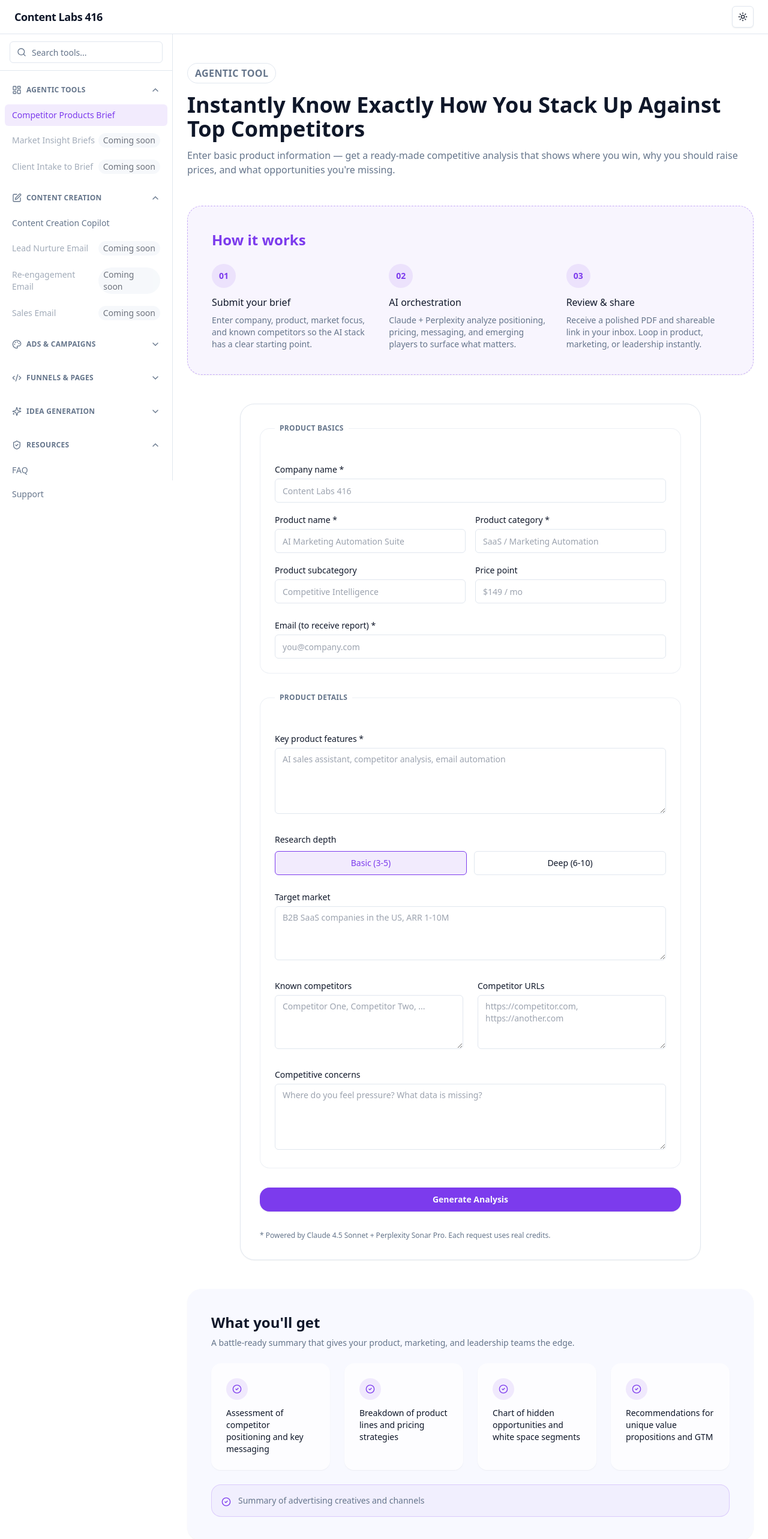
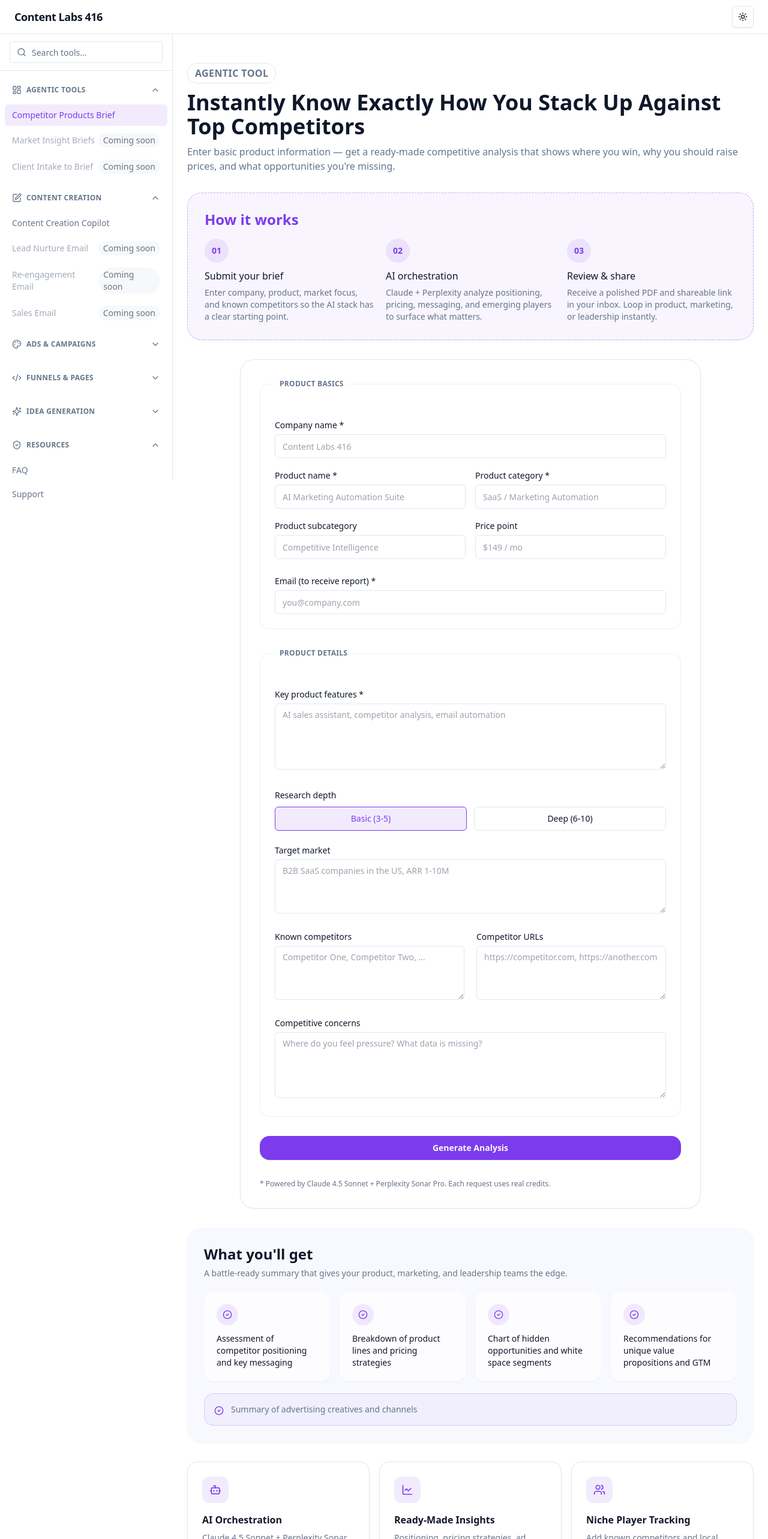
Before and after one commit to maxv-tor/fifteencopilotz, a Next.js app: page /competitor-products-brief in a window 1280 px wide. Shown: the top 2566 px of the page at 60% size. Built offline with nearby package versions, Linux system fonts and the light colour scheme.

Commit message:
Update page.tsx - empty space ATF

```diff
--- a/app/competitor-products-brief/page.tsx
+++ b/app/competitor-products-brief/page.tsx
@@ -56,30 +56,31 @@
 
 export default function CompetitorProductsBriefPage() {
   return (
-    <div className="space-y-12">
-      <header className="space-y-4">
+    <div className="space-y-8">
+      <header className="space-y-3">
         <span className="inline-flex items-center gap-2 rounded-full border border-border px-3 py-1 text-2xs font-semibold uppercase tracking-wide text-muted-foreground">
           Agentic Tool
         </span>
-        <div className="space-y-3">
+        <div className="space-y-2.5">
           <h1 className="text-3xl font-bold text-foreground sm:text-4xl">
             Instantly Know Exactly How You Stack Up Against Top Competitors
           </h1>
           <p className="text-sm text-muted-foreground sm:text-base">
-            Enter basic product information — get a ready-made competitive analysis that shows where you win, why you should raise prices, and what opportunities you're missing.
+            Enter basic product information — get a ready-made competitive analysis that shows where
+            you win, why you should raise prices, and what opportunities you're missing.
           </p>
         </div>
       </header>
 
-      <section className="space-y-6 rounded-3xl border border-dashed border-primary/40 bg-primary/5 p-10 shadow-sm">
-        <h2 className="text-2xl font-semibold text-primary">How it works</h2>
-        <div className="grid gap-6 sm:grid-cols-3">
+      <section className="space-y-4 rounded-3xl border border-dashed border-primary/40 bg-primary/5 p-6 shadow-sm md:p-7">
+        <h2 className="text-xl font-semibold text-primary sm:text-2xl">How it works</h2>
+        <div className="grid gap-4 sm:grid-cols-3 md:gap-5">
           {howItWorks.map((step, index) => (
-            <div key={step.title} className="space-y-3">
-              <span className="inline-flex h-10 w-10 items-center justify-center rounded-full bg-primary/10 text-sm font-semibold text-primary">
+            <div key={step.title} className="space-y-2.5">
+              <span className="inline-flex h-9 w-9 items-center justify-center rounded-full bg-primary/10 text-xs font-semibold text-primary sm:h-10 sm:w-10 sm:text-sm">
                 {String(index + 1).padStart(2, "0")}
               </span>
-              <div className="space-y-2">
+              <div className="space-y-1.5">
                 <h3 className="text-base font-medium text-foreground">{step.title}</h3>
                 <p className="text-sm text-muted-foreground">{step.description}</p>
               </div>
@@ -89,8 +90,8 @@
       </section>
 
       <section className="flex justify-center">
-        <form className="w-full max-w-3xl space-y-8 rounded-3xl border border-border bg-card p-8 shadow-sm">
-          <fieldset className="space-y-6 rounded-2xl border border-border/60 bg-background/60 p-6">
+        <form className="w-full max-w-3xl space-y-8 rounded-3xl border border-border bg-card p-7 shadow-sm md:p-8">
+          <fieldset className="space-y-6 rounded-2xl border border-border/60 bg-background/60 p-5 md:p-6">
             <legend className="px-2 text-xs font-semibold uppercase tracking-wide text-muted-foreground">
               Product basics
             </legend>
@@ -168,7 +169,7 @@
             </div>
           </fieldset>
 
-          <fieldset className="space-y-6 rounded-2xl border border-border/60 bg-background/60 p-6">
+          <fieldset className="space-y-6 rounded-2xl border border-border/60 bg-background/60 p-5 md:p-6">
             <legend className="px-2 text-xs font-semibold uppercase tracking-wide text-muted-foreground">
               Product details
             </legend>
@@ -183,7 +184,7 @@
                 className="mt-1 min-h-[110px] w-full rounded-md border border-border bg-background px-3 py-2 text-sm outline-none focus:border-ring focus:ring-2 focus:ring-ring"
               />
             </div>
-            <div className="grid gap-6 sm:grid-cols-2">
+            <div className="grid gap-5 sm:grid-cols-2">
               <div className="sm:col-span-2 space-y-2">
                 <span className="text-sm font-medium text-foreground">Research depth</span>
                 <div className="flex gap-3">
@@ -256,18 +257,18 @@
         </form>
       </section>
 
-      <section className="space-y-6 rounded-3xl bg-[#f8f9ff] p-10 shadow-sm">
-        <div className="space-y-2">
-          <h2 className="text-2xl font-semibold text-foreground">What you&apos;ll get</h2>
+      <section className="space-y-4 rounded-3xl bg-[#f8f9ff] p-6 shadow-sm md:space-y-5 md:p-7">
+        <div className="space-y-1.5">
+          <h2 className="text-xl font-semibold text-foreground sm:text-2xl">What you&apos;ll get</h2>
           <p className="text-sm text-muted-foreground">
             A battle-ready summary that gives your product, marketing, and leadership teams the edge.
           </p>
         </div>
-        <ul className="grid gap-6 sm:grid-cols-2 lg:grid-cols-4">
+        <ul className="grid gap-4 sm:grid-cols-2 lg:grid-cols-4">
           {deliverableHighlights.map((item) => (
             <li
               key={item}
-              className="flex flex-col gap-3 rounded-2xl border border-transparent bg-white/70 p-6 shadow-sm"
+              className="flex flex-col gap-3 rounded-2xl border border-transparent bg-white/70 p-5 shadow-sm"
             >
               <span className="inline-flex h-9 w-9 items-center justify-center rounded-full bg-primary/10 text-primary">
                 <CheckCircle2 className="h-4 w-4" />
```
